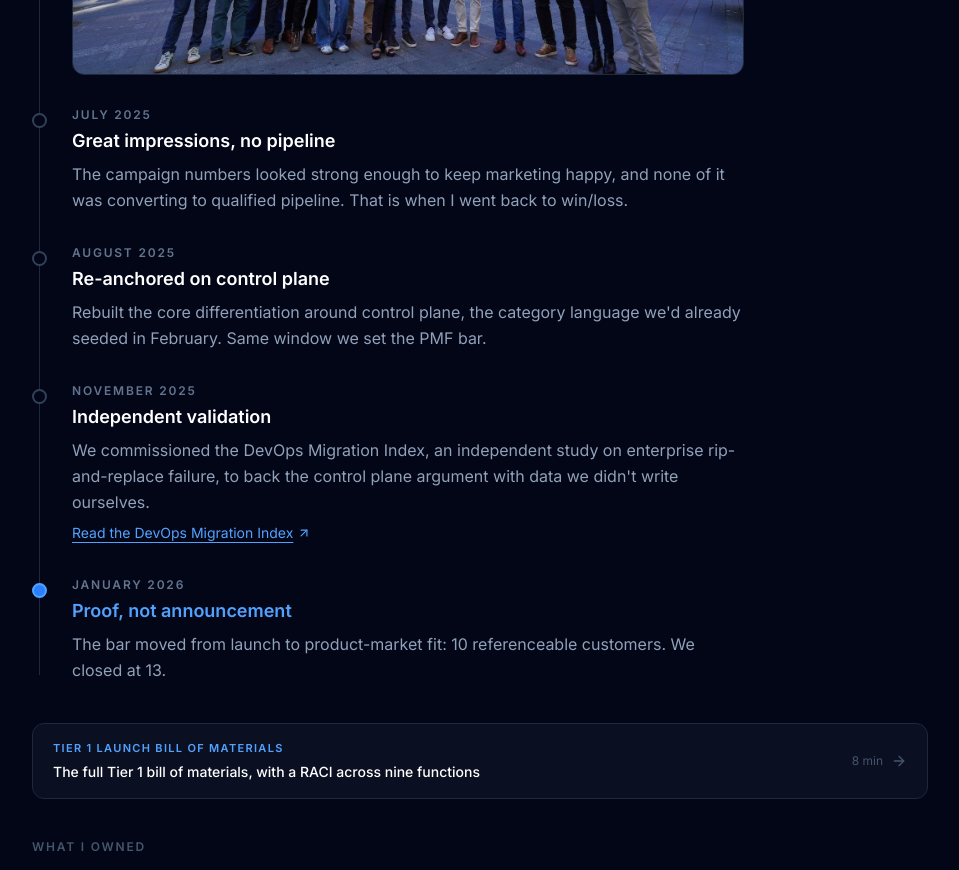
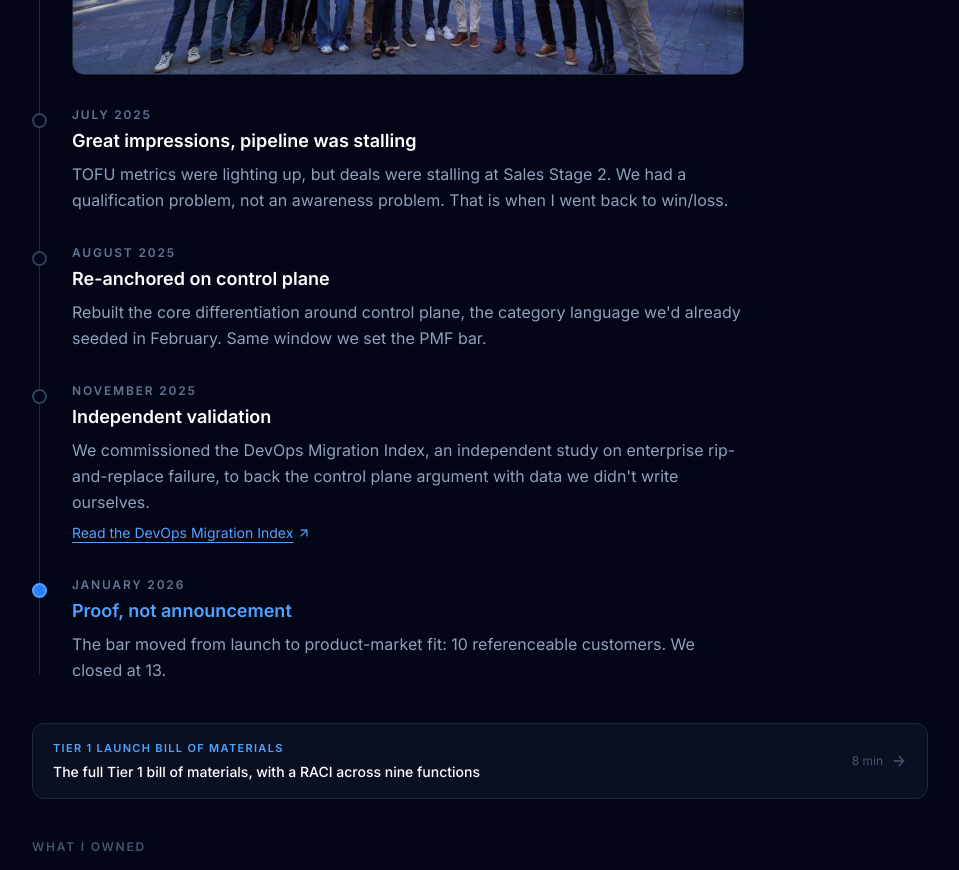
Before and after one commit to dpiland/drew-piland-portfolio, a Next.js app: page /work/cloudbees-unify in a window 1280 px wide. Shown: the part 3080-3950 px from the top of the page, without its empty margins (160-1119 px from the left). Built offline with nearby package versions, Linux system fonts and the light colour scheme; a web font is replaced by a local one.

Commit message:
Reframe TOFU stall entry: pipeline was stalling, not absent
Sharpens the diagnosis to the actual Sales Stage 2 qualification
problem rather than a generic conversion miss.

```diff
--- a/data/unifyLaunch.ts
+++ b/data/unifyLaunch.ts
@@ -262,9 +262,9 @@ export const timeline: TimelineStep[] = [
   },
   {
     when: "July 2025",
-    title: "Great impressions, no pipeline",
+    title: "Great impressions, pipeline was stalling",
     detail:
-      "The campaign numbers looked strong enough to keep marketing happy, and none of it was converting to qualified pipeline. That is when I went back to win/loss.",
+      "TOFU metrics were lighting up, but deals were stalling at Sales Stage 2. We had a qualification problem, not an awareness problem. That is when I went back to win/loss.",
   },
   {
     when: "August 2025",
```
